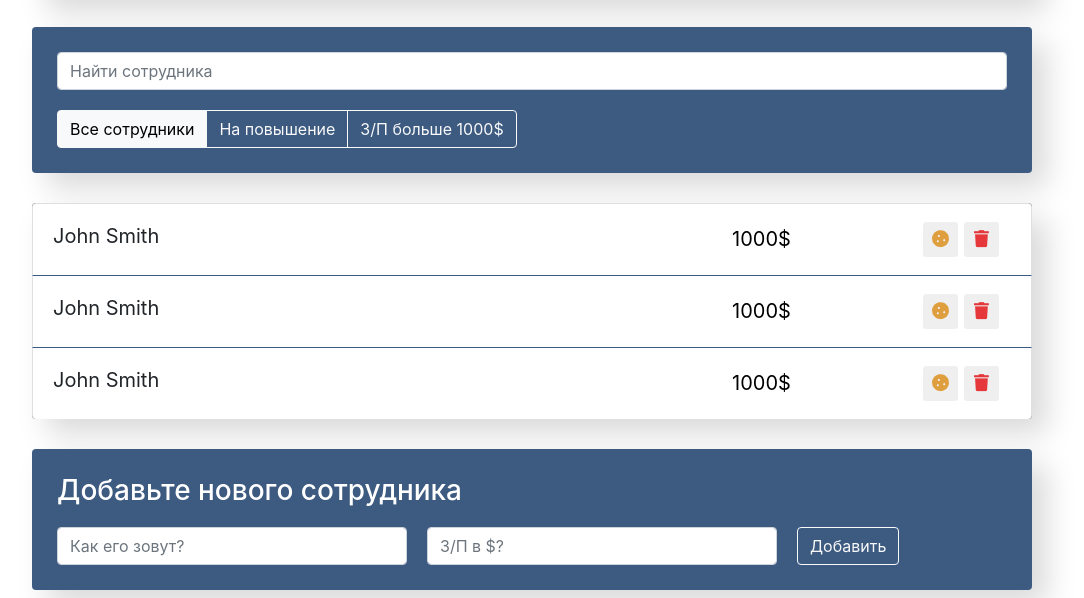
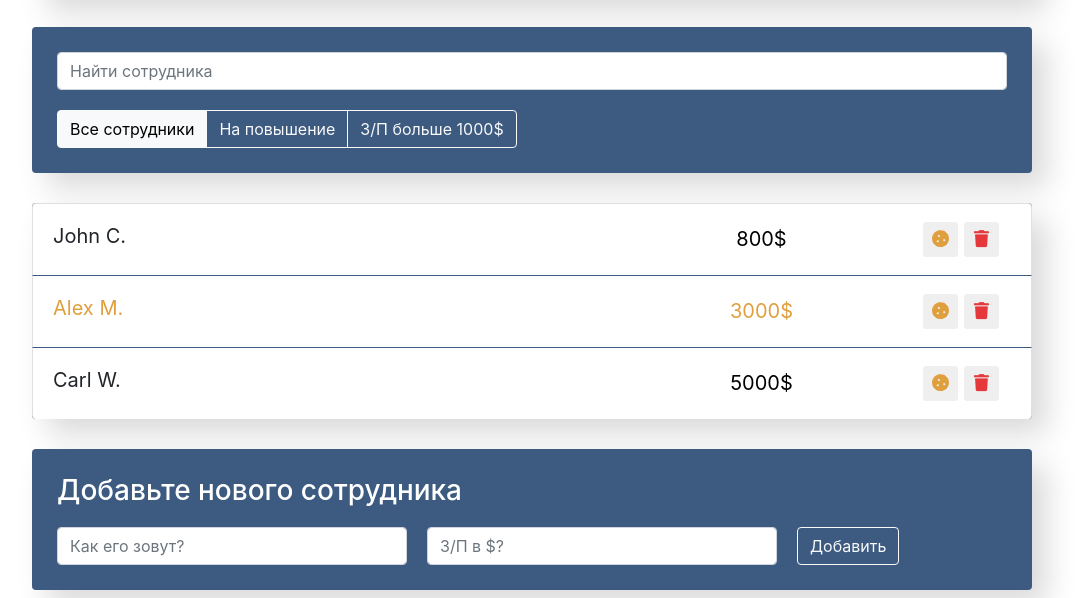
Before and after one commit to BuinyiOV/SecondReactApp, a React app: page / in a window 1280 px wide. Shown: the part 202-800 px from the top of the page, without its empty margins (108-1192 px from the left). Built offline with nearby package versions, Linux system fonts and the light colour scheme.

Commit message:
Second commit Динамічний список Динамічні класи

```diff
--- a/public/index.html
+++ b/public/index.html
@@ -8,7 +8,7 @@
 	<meta name="theme-color" content="#000000" />
 	<meta name="description" content="Web site created using create-react-app" />
 	<link rel="apple-touch-icon" href="%PUBLIC_URL%/logo192.png" />
-	<link rel="manifest" href="%PUBLIC_URL%/manifest.json" />
+	<!--<link rel="manifest" href="%PUBLIC_URL%/manifest.json" />-->
 	<link rel="stylesheet" href="https://cdnjs.cloudflare.com/ajax/libs/twitter-bootstrap/5.1.1/css/bootstrap.min.css" />
 	<link rel="stylesheet" href="https://cdnjs.cloudflare.com/ajax/libs/font-awesome/5.15.4/css/all.min.css" />
 	<title>React App</title>
--- a/src/components/app/app.js
+++ b/src/components/app/app.js
@@ -7,6 +7,13 @@ import EmployeesAddForm from '../employees-add-form/employees-add-form';
 import './app.css';
 
 function App() {
+
+	const data = [
+		{name: 'John C.', salary: 800, increase: false},
+		{name: 'Alex M.', salary: 3000, increase: true},
+		{name: 'Carl W.', salary: 5000, increase: false}
+	];
+
   return (
     <div className="app">
         <AppInfo />
@@ -16,7 +23,7 @@ function App() {
             <AppFilter/>
         </div>
 
-        <EmployeesList/>
+        <EmployeesList data={data}/>
         <EmployeesAddForm/>
     </div>
   );
--- a/src/components/employees-list-item/employees-list-item.js
+++ b/src/components/employees-list-item/employees-list-item.js
@@ -1,10 +1,16 @@
 import './employees-list-item.css';
 
-const EmployeesListItem = () => {
+const EmployeesListItem = ({name, salary, increase}) => {
+
+	let classNames = "list-group-item d-flex justify-content-between";
+	if (increase) {
+		classNames += ' increase'
+	}
+
     return (
-        <li className="list-group-item d-flex justify-content-between">
-            <span className="list-group-item-label">John Smith</span>
-            <input type="text" className="list-group-item-input" defaultValue="1000$"/>
+        <li className={classNames}>
+            <span className="list-group-item-label">{name}</span>
+            <input type="text" className="list-group-item-input" defaultValue={salary + '$'}/>
             <div className='d-flex justify-content-center align-items-center'>
                 <button type="button"
                     className="btn-cookie btn-sm ">
--- a/src/components/employees-list/employees-list.js
+++ b/src/components/employees-list/employees-list.js
@@ -2,12 +2,17 @@ import EmployeesListItem from "../employees-list-item/employees-list-item";
 
 import './employees-list.css';
 
-const EmployeesList = () => {
+const EmployeesList = ({data}) => {
+
+	const elements = data.map(item => {
+		return (
+			<EmployeesListItem {...item}/>//name={item.name} salary={item.salary}/>
+		)
+	})
+
     return (
         <ul className="app-list list-group">
-            <EmployeesListItem/>
-            <EmployeesListItem/>
-            <EmployeesListItem/>
+            {elements}
         </ul>
     )
 }
```
